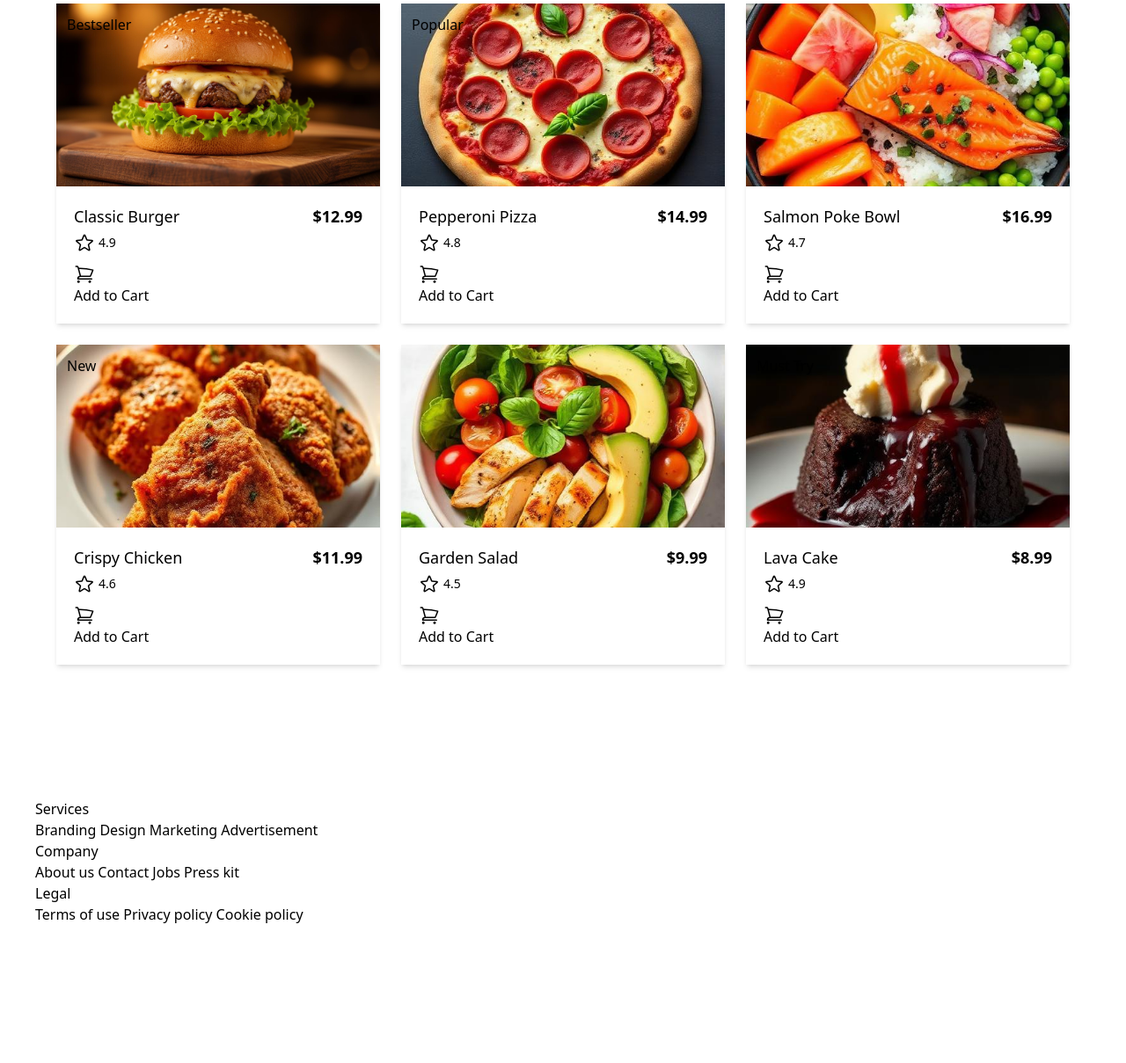
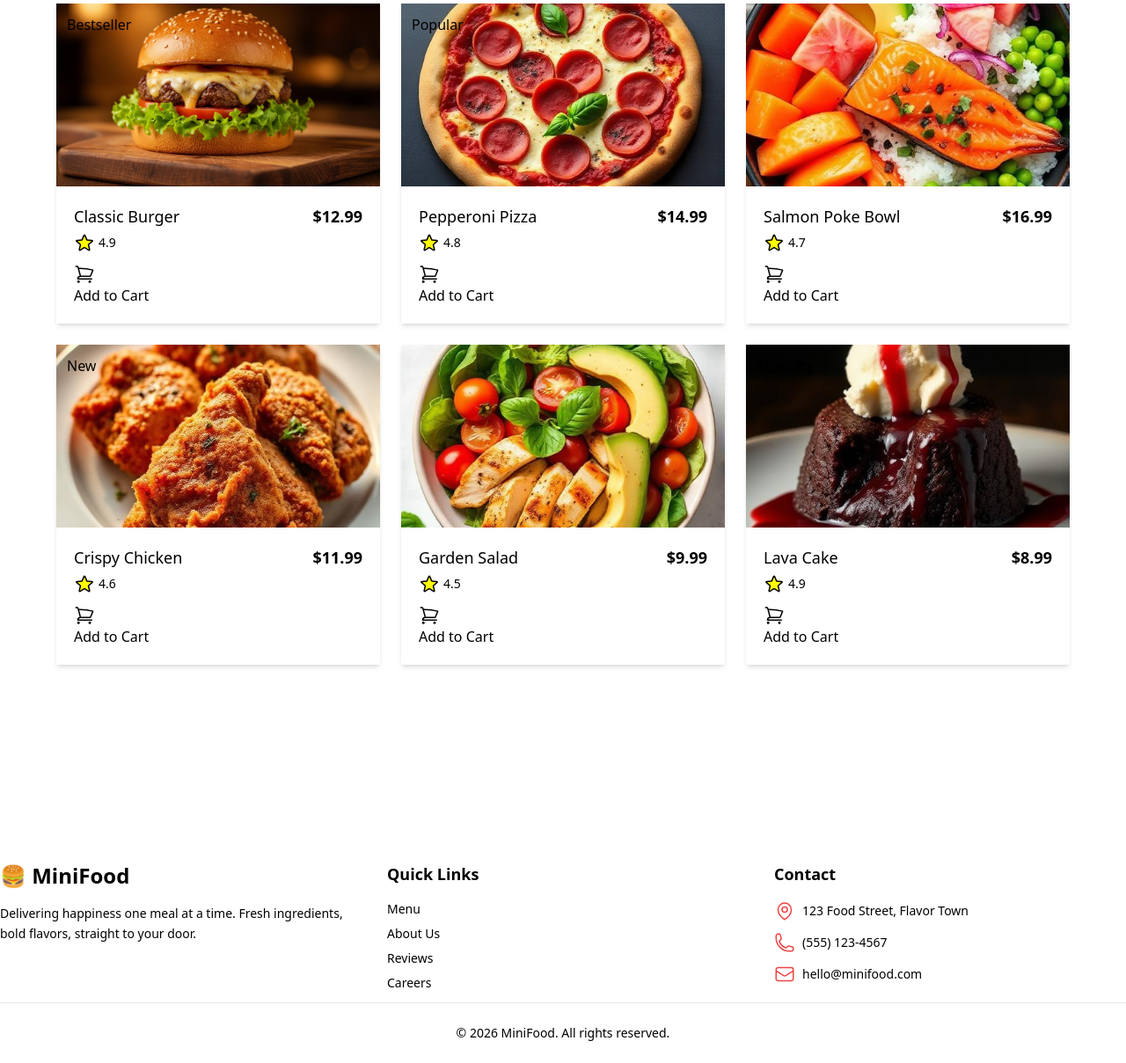
Before and after one commit to abubakkar-js-dev/Mini_Food, a Django app: page / in a window 1280 px wide. Shown: the part 1032-2241 px from the top of the page at 88% size. Before the commit the page ends 2082 px from the top, so only its background shows below. Run offline with Django 5.2, Linux system fonts and the light colour scheme; some libraries are stand-ins or nearby versions.

Commit message:
add: designed menu and footer section

```diff
--- a/core/templates/core/home.html
+++ b/core/templates/core/home.html
@@ -53,11 +53,11 @@
           <div class="flex items-center gap-1 mt-1">
             <svg
               xmlns="http://www.w3.org/2000/svg"
-              fill="none"
+              fill="yellow"
               viewBox="0 0 24 24"
               stroke-width="1.5"
               stroke="currentColor"
-              class="size-6"
+              class="size-6 text-warning"
             >
               <path
                 stroke-linecap="round"
--- a/core/templates/core/partials/footer.html
+++ b/core/templates/core/partials/footer.html
@@ -1,22 +1,108 @@
-<footer class="footer sm:footer-horizontal bg-neutral text-neutral-content p-10">
-  <nav>
-    <h6 class="footer-title">Services</h6>
-    <a class="link link-hover">Branding</a>
-    <a class="link link-hover">Design</a>
-    <a class="link link-hover">Marketing</a>
-    <a class="link link-hover">Advertisement</a>
-  </nav>
-  <nav>
-    <h6 class="footer-title">Company</h6>
-    <a class="link link-hover">About us</a>
-    <a class="link link-hover">Contact</a>
-    <a class="link link-hover">Jobs</a>
-    <a class="link link-hover">Press kit</a>
-  </nav>
-  <nav>
-    <h6 class="footer-title">Legal</h6>
-    <a class="link link-hover">Terms of use</a>
-    <a class="link link-hover">Privacy policy</a>
-    <a class="link link-hover">Cookie policy</a>
-  </nav>
+<footer id="contact" class="bg-neutral text-neutral-content pt-28">
+  <div class="container mx-auto section-padding">
+    <div class="grid grid-cols-1 md:grid-cols-3 gap-10">
+      <div>
+        <h3 class="font-display text-2xl font-bold mb-4">🍔 MiniFood</h3>
+        <p class="font-body text-neutral-content/70 text-sm leading-relaxed">
+          Delivering happiness one meal at a time. Fresh ingredients, bold
+          flavors, straight to your door.
+        </p>
+      </div>
+      <div>
+        <h4 class="font-display font-bold text-lg mb-4">Quick Links</h4>
+        <ul class="space-y-2 font-body text-sm">
+          <li>
+            <a href="#menu" class="hover:text-primary transition-colors"
+              >Menu</a
+            >
+          </li>
+          <li>
+            <a href="#features" class="hover:text-primary transition-colors"
+              >About Us</a
+            >
+          </li>
+          <li>
+            <a href="#testimonials" class="hover:text-primary transition-colors"
+              >Reviews</a
+            >
+          </li>
+          <li>
+            <a href="#" class="hover:text-primary transition-colors">Careers</a>
+          </li>
+        </ul>
+      </div>
+      <div>
+        <h4 class="font-display font-bold text-lg mb-4">Contact</h4>
+        <ul class="space-y-3 font-body text-sm">
+          <li class="flex items-center gap-2">
+            <!--Mappin Icon-->
+            <svg
+              xmlns="http://www.w3.org/2000/svg"
+              fill="none"
+              viewBox="0 0 24 24"
+              stroke-width="1.5"
+              stroke="currentColor"
+              class="size-6 text-red-500"
+            >
+              <path
+                stroke-linecap="round"
+                stroke-linejoin="round"
+                d="M15 10.5a3 3 0 1 1-6 0 3 3 0 0 1 6 0Z"
+              />
+              <path
+                stroke-linecap="round"
+                stroke-linejoin="round"
+                d="M19.5 10.5c0 7.142-7.5 11.25-7.5 11.25S4.5 17.642 4.5 10.5a7.5 7.5 0 1 1 15 0Z"
+              />
+            </svg>
+
+            123 Food Street, Flavor Town
+          </li>
+          <li class="flex items-center gap-2">
+            <!--Phone Icon-->
+            <svg
+              xmlns="http://www.w3.org/2000/svg"
+              fill="none"
+              viewBox="0 0 24 24"
+              stroke-width="1.5"
+              stroke="currentColor"
+              class="size-6 text-red-500"
+            >
+              <path
+                stroke-linecap="round"
+                stroke-linejoin="round"
+                d="M2.25 6.75c0 8.284 6.716 15 15 15h2.25a2.25 2.25 0 0 0 2.25-2.25v-1.372c0-.516-.351-.966-.852-1.091l-4.423-1.106c-.44-.11-.902.055-1.173.417l-.97 1.293c-.282.376-.769.542-1.21.38a12.035 12.035 0 0 1-7.143-7.143c-.162-.441.004-.928.38-1.21l1.293-.97c.363-.271.527-.734.417-1.173L6.963 3.102a1.125 1.125 0 0 0-1.091-.852H4.5A2.25 2.25 0 0 0 2.25 4.5v2.25Z"
+              />
+            </svg>
+
+            (555) 123-4567
+          </li>
+          <li class="flex items-center gap-2">
+            <!--Envelope Icon-->
+            <svg
+              xmlns="http://www.w3.org/2000/svg"
+              fill="none"
+              viewBox="0 0 24 24"
+              stroke-width="1.5"
+              stroke="currentColor"
+              class="size-6 text-red-500"
+            >
+              <path
+                stroke-linecap="round"
+                stroke-linejoin="round"
+                d="M21.75 6.75v10.5a2.25 2.25 0 0 1-2.25 2.25h-15a2.25 2.25 0 0 1-2.25-2.25V6.75m19.5 0A2.25 2.25 0 0 0 19.5 4.5h-15a2.25 2.25 0 0 0-2.25 2.25m19.5 0v.243a2.25 2.25 0 0 1-1.07 1.916l-7.5 4.615a2.25 2.25 0 0 1-2.36 0L3.32 8.91a2.25 2.25 0 0 1-1.07-1.916V6.75"
+              />
+            </svg>
+
+            hello@minifood.com
+          </li>
+        </ul>
+      </div>
+    </div>
+  </div>
+  <div
+    class="border-t border-neutral-content/10 py-6 text-center font-body text-sm text-neutral-content/50 mt-3"
+  >
+    © 2026 MiniFood. All rights reserved.
+  </div>
 </footer>
```
